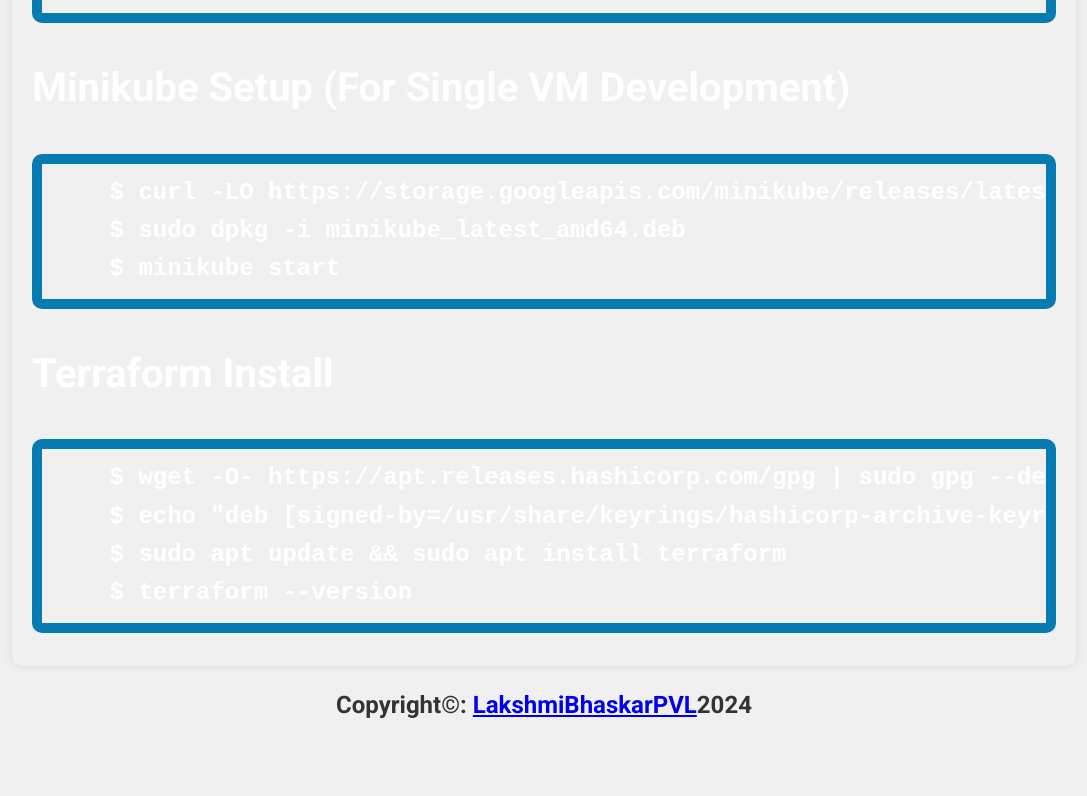
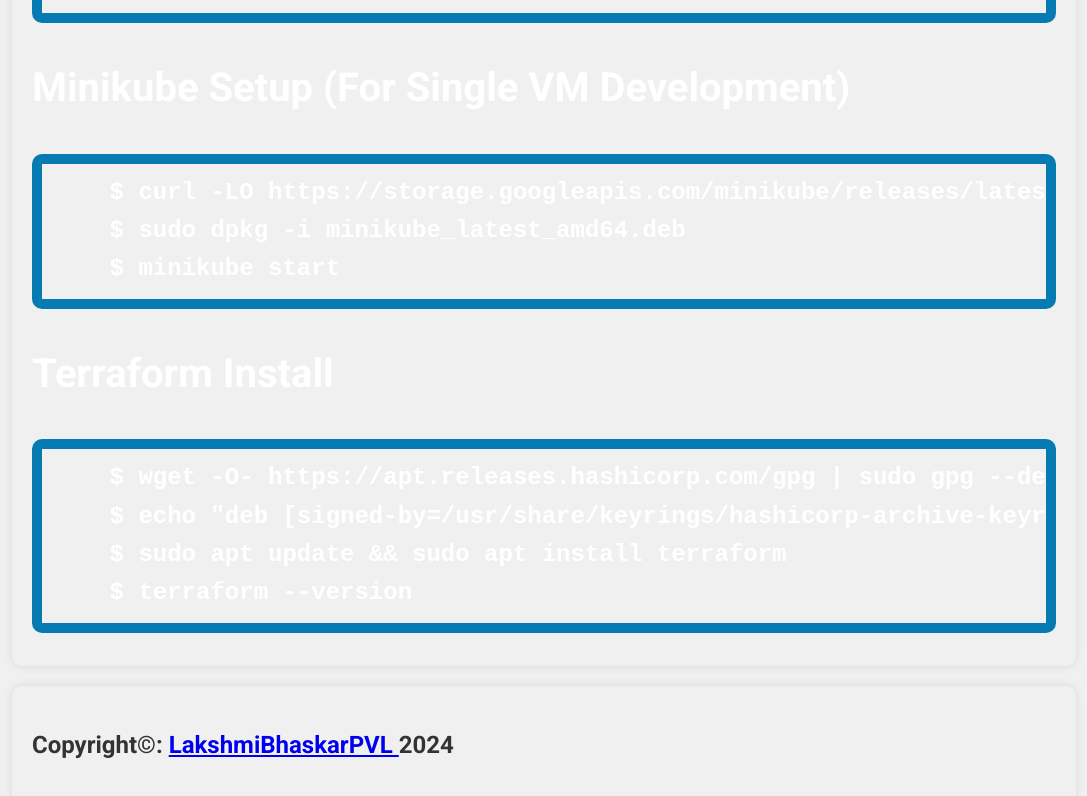
Before and after one commit to LakshmiBhaskarPVL/kubernetes-vm-setup-website, a plain HTML site: page index.html in a window 1280 px wide. Shown: the part 3580-4376 px from the top of the page, without its empty margins (96-1183 px from the left). Before the commit the page ends 4324 px from the top, so only its background shows below. Drawn offline with Linux system fonts and the light colour scheme.

Commit message:
Update index.html

```diff
--- a/index.html
+++ b/index.html
@@ -55,6 +55,16 @@
             margin-top: 20px;
             padding: 20px;
             background: rgba(76, 175, 80, 0)
+        }
+	.author {
+            width: 80%;
+            background-color: #fff;
+            border-radius: 10px;
+            box-shadow: 0 0 10px rgba(0, 0, 0, 0.1);
+            margin-top: 20px;
+            padding: 20px;
+            background: rgba(76, 175, 80, 0);
+	    text-color: white;
         }
 
         .content h1,
@@ -190,7 +200,7 @@
     </div>
 
     <div class="author">
-        <h2>Copyright©: <a href="https://github.com/LakshmiBhaskarPVL">LakshmiBhaskarPVL</a>2024</h2>
+        <h2>Copyright©: <a href="https://github.com/LakshmiBhaskarPVL">LakshmiBhaskarPVL </a>2024</h2>
     </div>
 
 </body>
```
